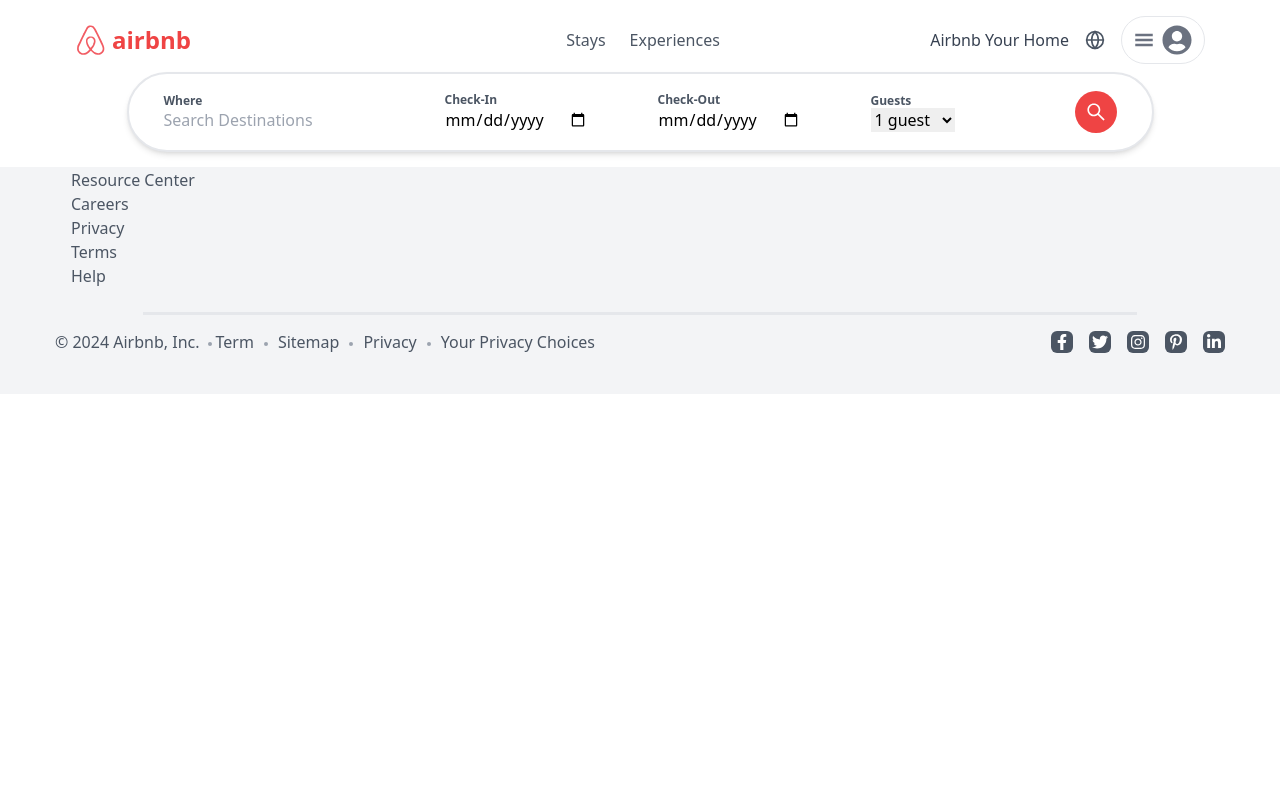
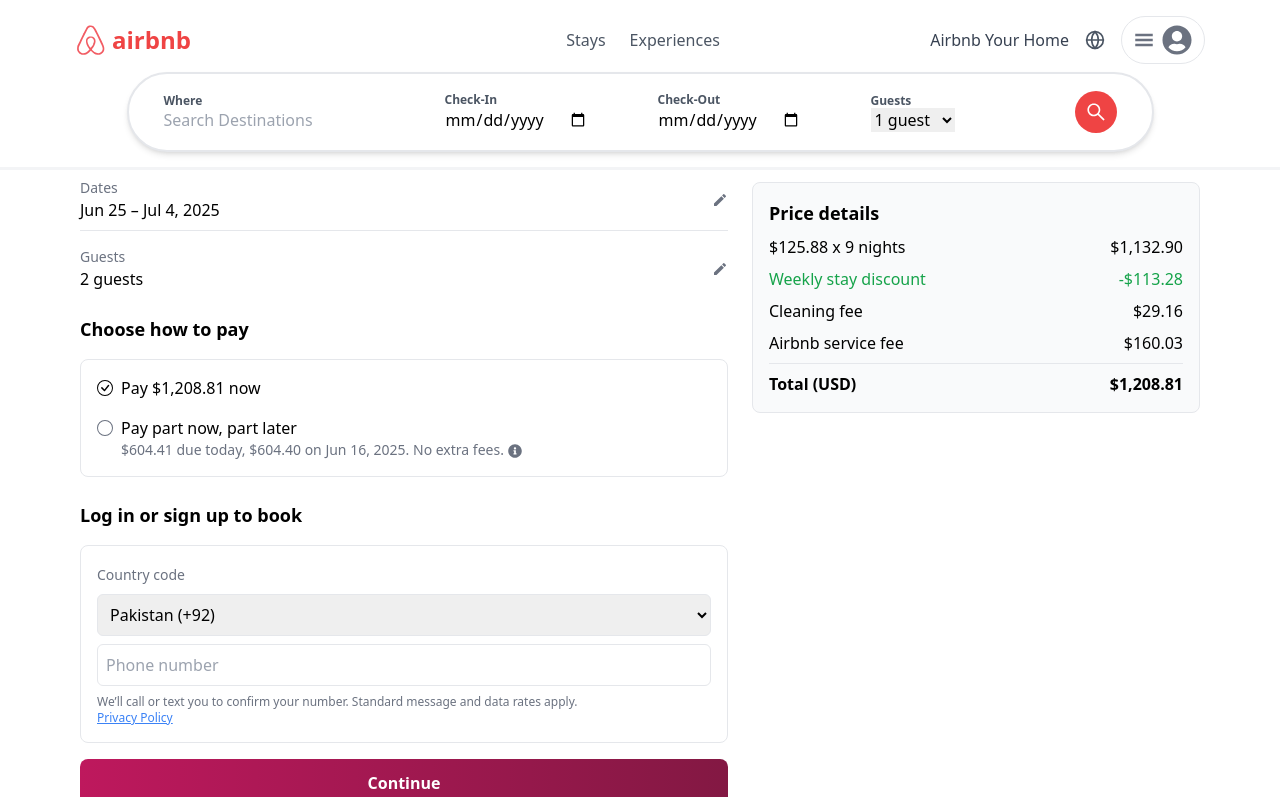
Before and after one commit to bazil-1854/BSCS22072_AirBnb_Phase_2, a React (Create React App) app in the folder Client/: page /booking in a window 1280 px wide. Shown: the top 797 px of the page. Built offline with nearby package versions, Linux system fonts and the light colour scheme.

Commit message:
Inetegrate Booking Component ...

```diff
--- a/Client/src/App.js
+++ b/Client/src/App.js
@@ -4,6 +4,7 @@ import Home from './Components/Home';
 import Footer from './Components/Footer';
 import ListingDetails from './Components/ListingDetails';
 import SearchModal from './Components/SearchModal';
+import Booking from './Components/Booking';
 
 function App() {
 
@@ -15,6 +16,7 @@ function App() {
         <Route path="/" element={<Home />} />
         <Route path="/search" element={<SearchModal />} />
         <Route path="/listing/:id" element={<ListingDetails />} />
+        <Route path="/booking" element={<Booking />} />
       </Routes>
       <Footer />
     </Router>
--- /dev/null
+++ b/Client/src/Components/Booking.jsx
@@ -0,0 +1,117 @@
+import { FaStar, FaShieldAlt, FaInfoCircle } from "react-icons/fa";
+import { MdEdit } from "react-icons/md";
+import { BsCircle, BsCheckCircle } from "react-icons/bs";
+
+const Booking = () => {
+  return (
+    <div className="flex flex-col md:flex-row justify-between max-w-6xl mx-auto p-4 space-y-6 md:space-y-0 md:space-x-6">
+      {/* Left Section */}
+      <div className="flex-1 space-y-6">
+        {/* Header */}
+        <div className="border rounded-lg p-4 space-y-2 bg-gray-50">
+          <h2 className="text-lg font-semibold">Request to book</h2>
+          <p className="text-pink-600 flex items-center space-x-2">
+            <FaShieldAlt />
+            <span>This is a rare find. Bo's place is usually booked.</span>
+          </p>
+        </div>
+
+        {/* Trip Details */}
+        <div className="space-y-4">
+          <h3 className="text-lg font-semibold">Your trip</h3>
+          <div className="flex justify-between items-center border-b pb-2">
+            <div>
+              <p className="text-sm text-gray-500">Dates</p>
+              <p>Jun 25 – Jul 4, 2025</p>
+            </div>
+            <MdEdit className="text-gray-500 cursor-pointer" />
+          </div>
+          <div className="flex justify-between items-center">
+            <div>
+              <p className="text-sm text-gray-500">Guests</p>
+              <p>2 guests</p>
+            </div>
+            <MdEdit className="text-gray-500 cursor-pointer" />
+          </div>
+        </div>
+
+        {/* Payment Options */}
+        <div className="space-y-4">
+          <h3 className="text-lg font-semibold">Choose how to pay</h3>
+          <div className="border rounded-lg p-4 space-y-4">
+            {/* Full Payment Option */}
+            <div className="flex items-start space-x-2">
+              <BsCheckCircle className="text-black mt-1 cursor-pointer" />
+              <div>
+                <p>Pay $1,208.81 now</p>
+              </div>
+            </div>
+            {/* Part Payment Option */}
+            <div className="flex items-start space-x-2">
+              <BsCircle className="text-gray-500 mt-1 cursor-pointer" />
+              <div>
+                <p>Pay part now, part later</p>
+                <p className="text-gray-500 text-sm">$604.41 due today, $604.40 on Jun 16, 2025. No extra fees. <FaInfoCircle className="inline text-gray-500 cursor-pointer" /></p>
+              </div>
+            </div>
+          </div>
+        </div>
+
+        {/* Login Section */}
+        <div className="space-y-4">
+          <h3 className="text-lg font-semibold">Log in or sign up to book</h3>
+          <div className="border rounded-lg p-4 space-y-2">
+            <label className="text-sm text-gray-500">Country code</label>
+            <select className="w-full border rounded-md p-2">
+              <option>Pakistan (+92)</option>
+              {/* Add more options as needed */}
+            </select>
+            <input type="text" placeholder="Phone number" className="w-full border rounded-md p-2 mt-2" />
+            <p className="text-xs text-gray-500 mt-1">We’ll call or text you to confirm your number. Standard message and data rates apply. <p className="text-blue-500 underline">Privacy Policy</p></p>
+          </div>
+          <button className="w-full py-3 bg-gradient-to-r from-pink-700 to-pink-900 text-white font-semibold rounded-lg">Continue</button>
+        </div>
+      </div>
+
+      {/* Right Section */}
+      <div className="flex-1 md:max-w-md space-y-4">
+        <div className="border rounded-lg p-4 space-y-2 bg-gray-50">
+          <h3 className="text-lg font-semibold">Cosy Private Room - In the Heart of Copenhagen</h3>
+          <div className="flex items-center space-x-2">
+            <FaStar className="text-yellow-500" />
+            <p>4.96 (124 reviews) • <FaShieldAlt className="inline" /> Superhost</p>
+          </div>
+          <div className="text-sm text-gray-500">Room in casa particular</div>
+        </div>
+
+        {/* Price Details */}
+        <div className="border rounded-lg p-4 space-y-2 bg-gray-50">
+          <h3 className="text-lg font-semibold">Price details</h3>
+          <div className="flex justify-between">
+            <p>$125.88 x 9 nights</p>
+            <p>$1,132.90</p>
+          </div>
+          <div className="flex justify-between text-green-600">
+            <p>Weekly stay discount</p>
+            <p>-$113.28</p>
+          </div>
+          <div className="flex justify-between">
+            <p>Cleaning fee</p>
+            <p>$29.16</p>
+          </div>
+          <div className="flex justify-between">
+            <p>Airbnb service fee</p>
+            <p>$160.03</p>
+          </div>
+          <hr />
+          <div className="flex justify-between font-semibold">
+            <p>Total (USD)</p>
+            <p>$1,208.81</p>
+          </div>
+        </div>
+      </div>
+    </div>
+  );
+}
+
+export default Booking;
--- a/Client/src/Components/Home.jsx
+++ b/Client/src/Components/Home.jsx
@@ -3,7 +3,6 @@ import axios from 'axios';
 import { useNavigate } from 'react-router-dom';
 import { FaSearch, FaStar, FaStarHalfAlt } from 'react-icons/fa';
 import HorizontalScrollList from './HorizontalScrollList';
-import SearchModal from './SearchModal';
 
 const Home = () => {
   const [listings, setListings] = useState([]);
@@ -34,7 +33,6 @@ const Home = () => {
     ? listings.filter(listing => listing.category === selectedCategory)
     : listings;
 
-  const [isModalOpen, setIsModalOpen] = useState(false);
 
   return (
     <div className='mt-[150px] min-h-screen md:mt-[170px]'>
--- a/Client/src/Components/ListingDetails.jsx
+++ b/Client/src/Components/ListingDetails.jsx
@@ -1,10 +1,11 @@
 import React, { useEffect, useState } from 'react';
-import { useParams } from 'react-router-dom';
+import { useNavigate, useParams } from 'react-router-dom';
 import axios from 'axios';
 import { FaMedal, FaHome, FaDoorOpen, FaToilet } from 'react-icons/fa';
 
 const ListingDetails = () => {
   const { id } = useParams();
+  const navigate=useNavigate();
   const [listing, setListing] = useState(null);
 
   useEffect(() => {
@@ -19,7 +20,11 @@ const ListingDetails = () => {
     fetchListing();
   }, [id]);
 
-  if (!listing) return <div>Loading...</div>;
+  const handleBooking = () => {
+    navigate('/booking');
+  };
+
+  if (!listing) return <div className="mt-[150px] xl:px-[180px] min-h-screen mx-auto p-6 bg-white">Loading...</div>;
 
   return (
     <div className="mt-[150px] xl:px-[180px] min-h-screen mx-auto p-6 bg-white">
@@ -153,7 +158,7 @@ const ListingDetails = () => {
             </div>
 
 
-            <button className="w-full py-2 bg-gradient-to-r from-pink-600 to-pink-800 text-white font-semibold rounded-lg">
+            <button onClick={() => handleBooking()} className="w-full py-2 bg-gradient-to-r from-pink-600 to-pink-800 text-white font-semibold rounded-lg">
               Reserve
             </button>
 
```
